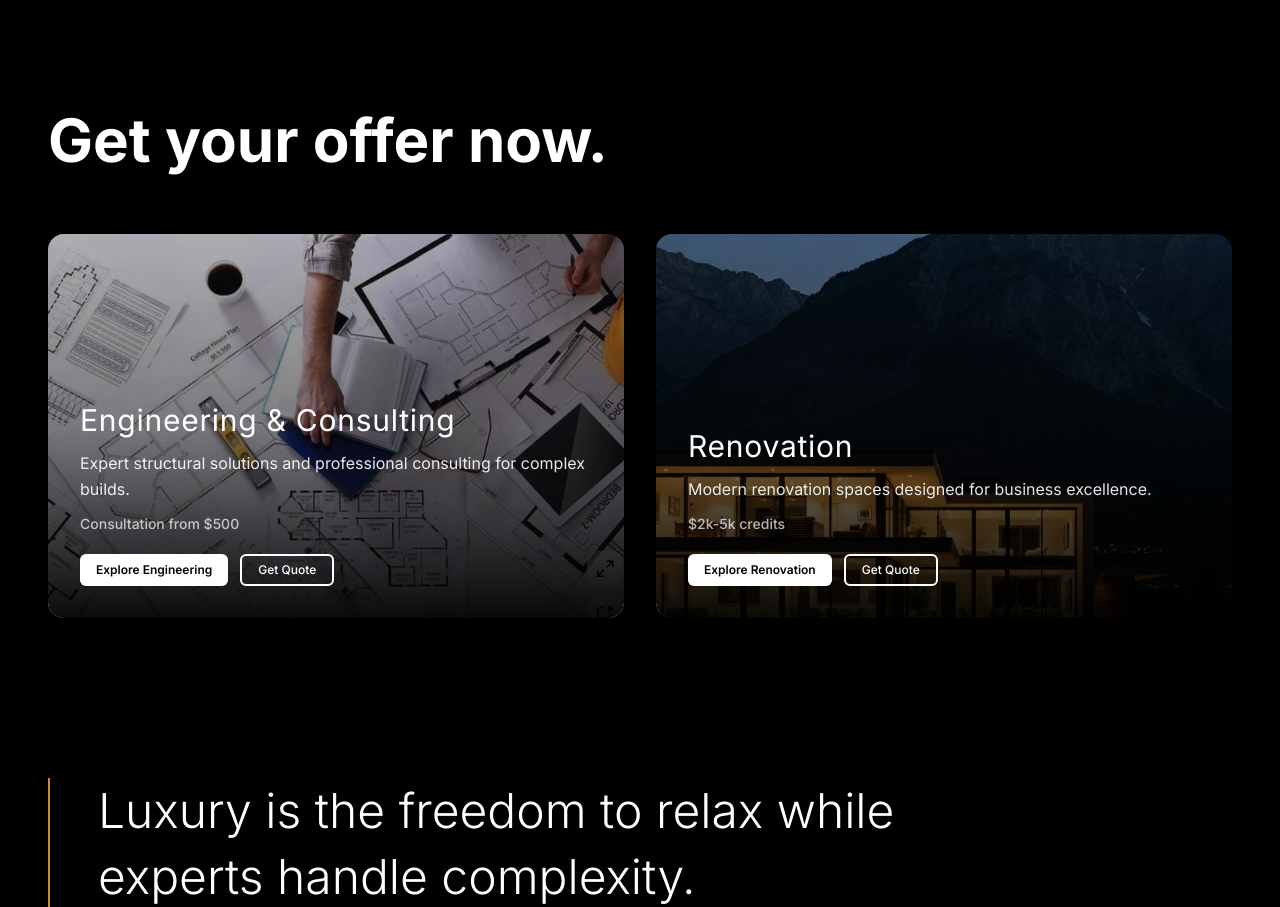
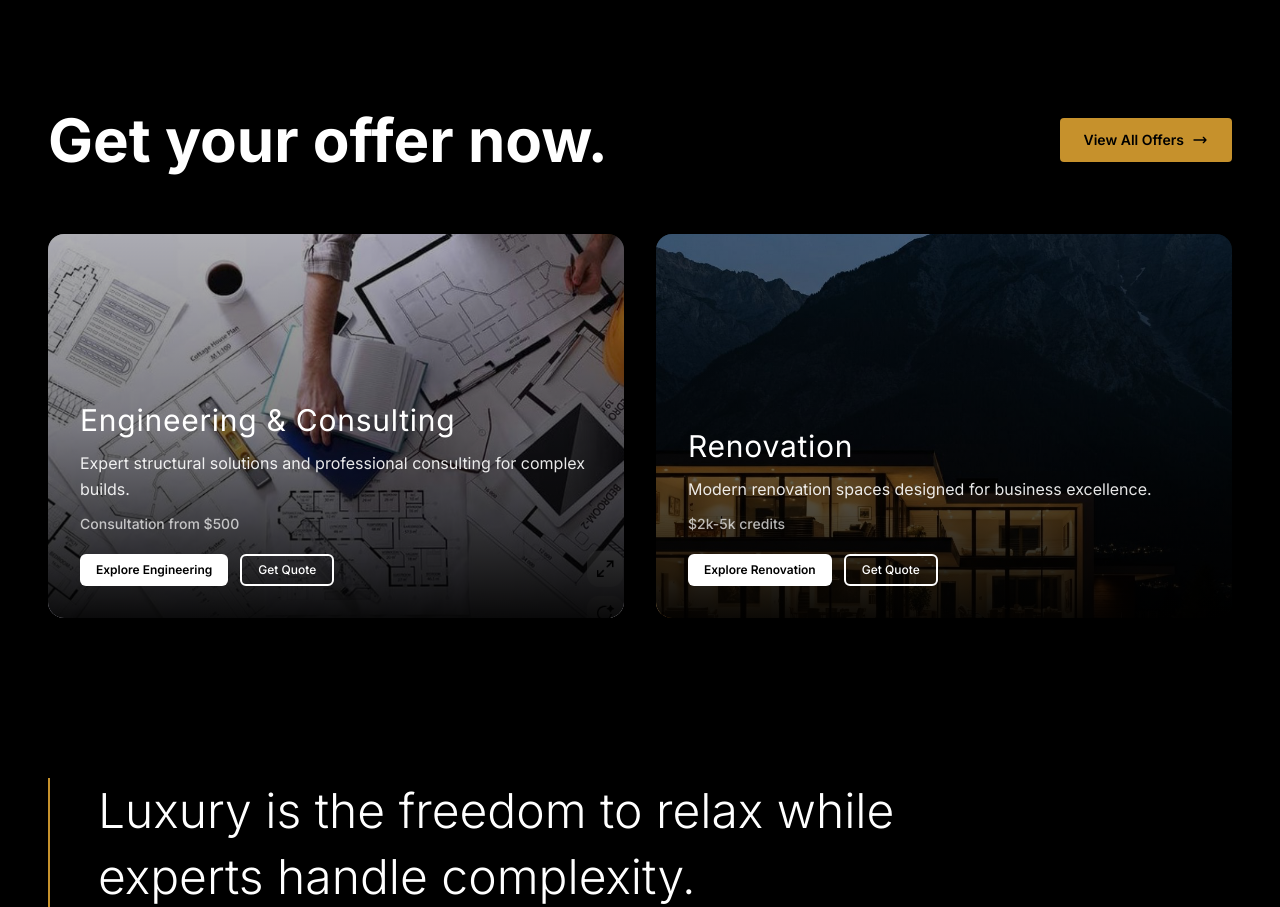
Before and after one commit to danjpm1/test6, a Next.js app: page / in a window 1280 px wide. Shown: the part 802-1709 px from the top of the page. Built offline with nearby package versions, Linux system fonts and the light colour scheme.

Commit message:
Update page.tsx

```diff
--- a/app/page.tsx
+++ b/app/page.tsx
@@ -368,11 +368,24 @@ export default function AntovaBuilders() {
 
       <section className="py-20 lg:py-28 bg-black">
         <div className="px-4 lg:px-8 xl:px-12 w-full max-w-[1800px] mx-auto mb-32 lg:mb-40">
-          <Link href="/offers">
-            <h2 className="text-4xl md:text-5xl lg:text-6xl font-bold mb-16 text-left text-white hover:text-[#c6912c] transition-colors cursor-pointer">
+          <div className="flex flex-col sm:flex-row sm:items-center sm:justify-between gap-4 mb-16">
+            <h2 className="text-4xl md:text-5xl lg:text-6xl font-bold text-left text-white">
               Get your offer now.
             </h2>
-          </Link>
+            <Link href="/offers">
+              <button className="flex items-center gap-2 px-6 py-3 bg-[#c6912c] hover:bg-[#a67923] text-black font-semibold text-sm rounded transition-all hover:scale-105">
+                <span>View All Offers</span>
+                <svg
+                  className="w-4 h-4"
+                  fill="none"
+                  stroke="currentColor"
+                  viewBox="0 0 24 24"
+                >
+                  <path strokeLinecap="round" strokeLinejoin="round" strokeWidth={2} d="M17 8l4 4m0 0l-4 4m4-4H3" />
+                </svg>
+              </button>
+            </Link>
+          </div>
 
           <div className="grid md:grid-cols-2 gap-6 lg:gap-8">
             {OFFER_CARDS.map((card) => (
```
